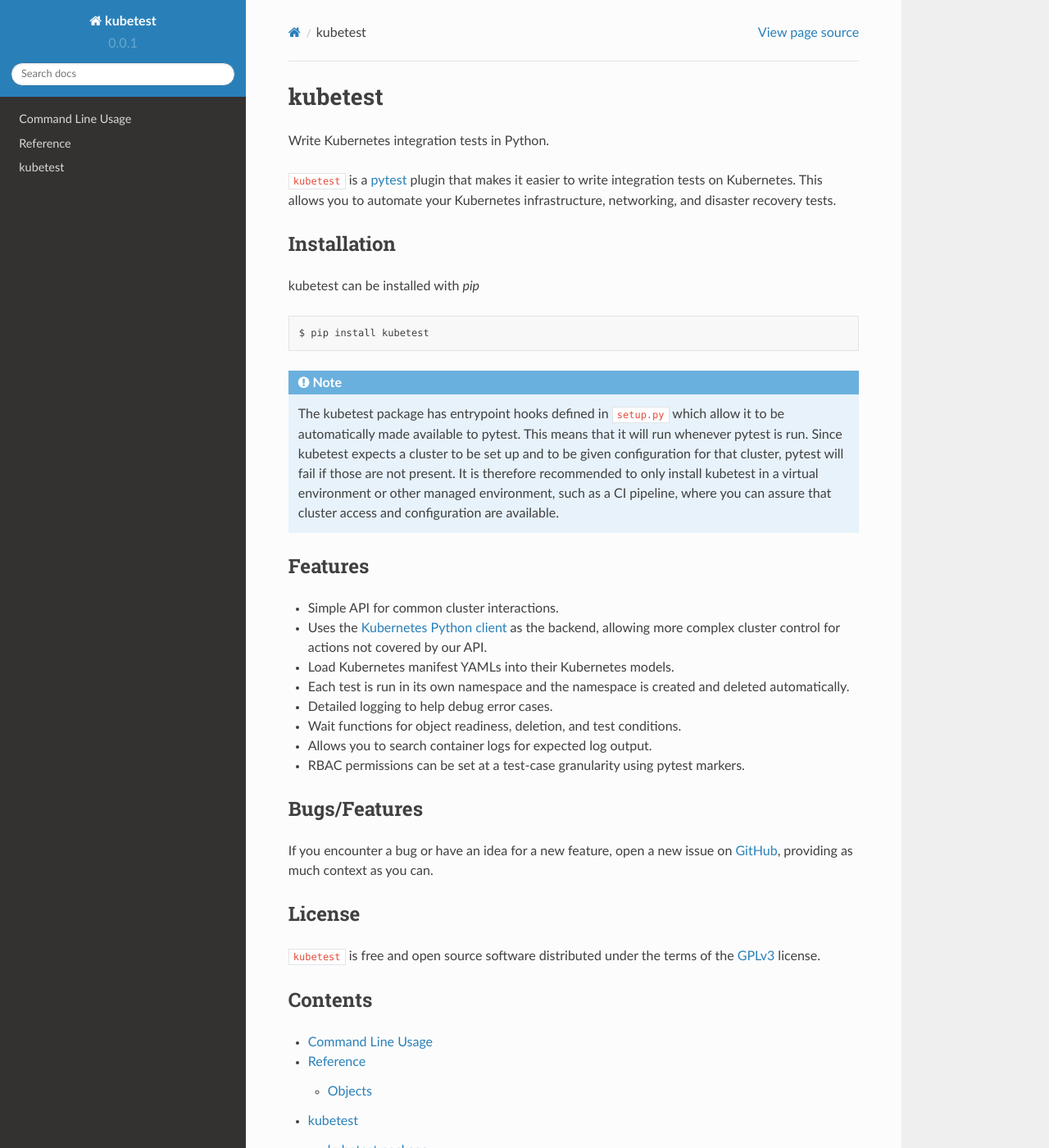
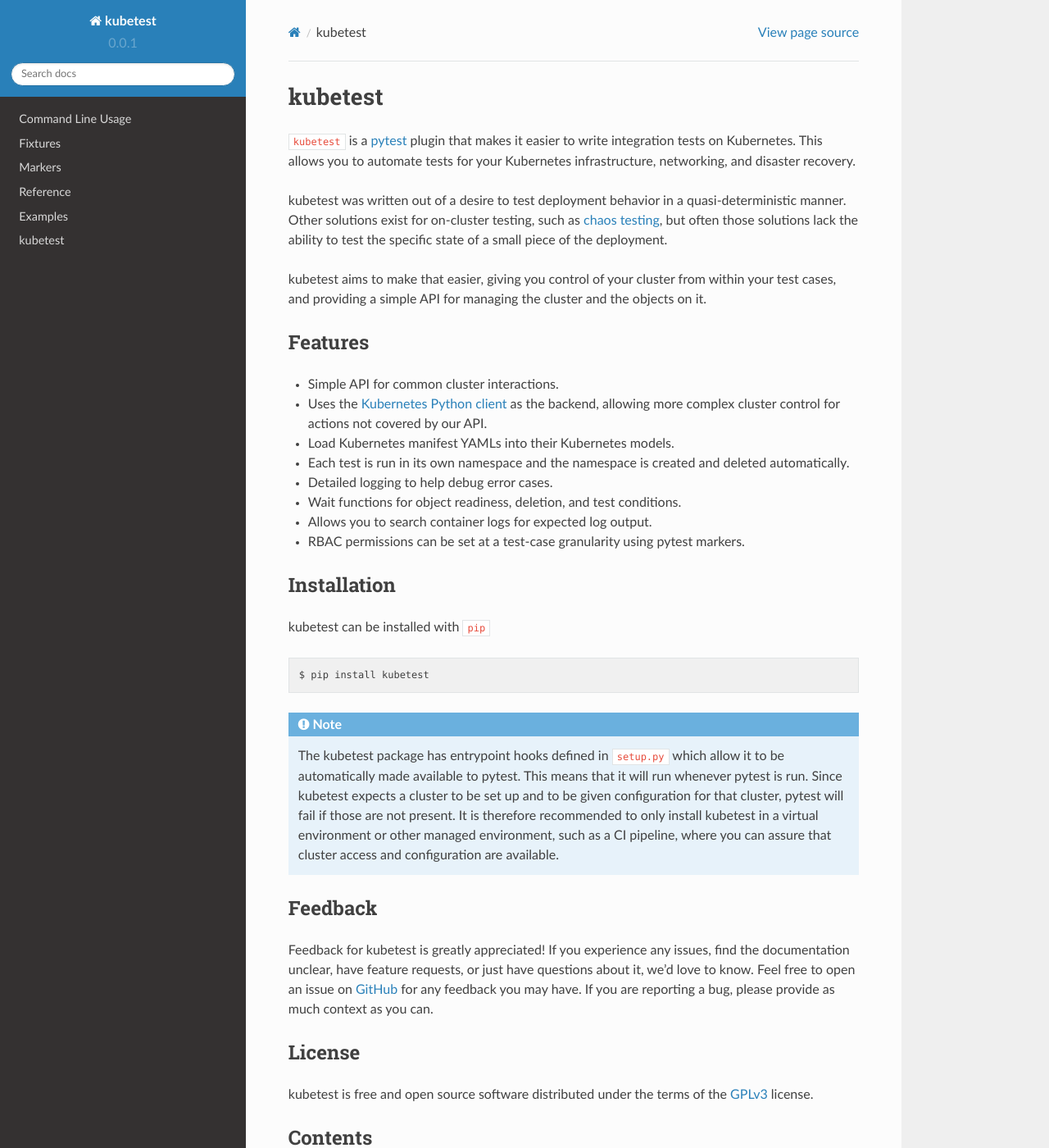
Before and after one commit to vapor-ware/kubetest, a Sphinx documentation site: the page built from docs/index.rst, in a window 1280 px wide and 1400 px high. Shown: the whole window at 82% size. Built offline with Sphinx 7.4.7 and the Read the Docs theme 2.0.0, drawn with Linux system fonts in a browser that asks for light colours; some of the changed text lies outside the part shown.

Commit message:
add a bunch of docs for the markers and fixtures

```diff
--- a/docs/conf.py
+++ b/docs/conf.py
@@ -74,7 +74,7 @@
 exclude_patterns = ['_build', 'Thumbs.db', '.DS_Store']
 
 # The name of the Pygments (syntax highlighting) style to use.
-pygments_style = 'default'
+pygments_style = 'friendly'
 
 
 # -- Options for HTML output -------------------------------------------------
--- /dev/null
+++ b/docs/examples.rst
@@ -0,0 +1,5 @@
+
+.. _examples:
+
+Examples
+========
--- a/docs/index.rst
+++ b/docs/index.rst
@@ -1,33 +1,18 @@
-:orphan:
 
 kubetest
 ========
-
-Write Kubernetes integration tests in Python.
-
 ``kubetest`` is a `pytest <https://docs.pytest.org/en/latest/>`_ plugin that
 makes it easier to write integration tests on Kubernetes. This allows you to
-automate your Kubernetes infrastructure, networking, and disaster recovery
-tests.
+automate tests for your Kubernetes infrastructure, networking, and disaster recovery.
 
+kubetest was written out of a desire to test deployment behavior in a
+quasi-deterministic manner. Other solutions exist for on-cluster testing, such
+as `chaos testing <https://principlesofchaos.org/>`_, but often those solutions
+lack the ability to test the specific state of a small piece of the deployment.
 
-Installation
-------------
-kubetest can be installed with `pip`
-
-.. code-block:: bash
-
-   $ pip install kubetest
-
-
-.. note::
-   The kubetest package has entrypoint hooks defined in ``setup.py`` which allow it to be
-   automatically made available to pytest. This means that it will run whenever pytest is run.
-   Since kubetest expects a cluster to be set up and to be given configuration for that
-   cluster, pytest will fail if those are not present. It is therefore recommended to only
-   install kubetest in a virtual environment or other managed environment, such as a CI
-   pipeline, where you can assure that cluster access and configuration are available.
-
+kubetest aims to make that easier, giving you control of your cluster from within
+your test cases, and providing a simple API for managing the cluster and the objects
+on it.
 
 Features
 --------
@@ -44,15 +29,38 @@
 - RBAC permissions can be set at a test-case granularity using pytest markers.
 
 
-Bugs/Features
--------------
-If you encounter a bug or have an idea for a new feature, open a new issue on
-`GitHub <https://github.com/vapor-ware/kubetest/issues>`_, providing as much
+.. _installation:
+
+Installation
+------------
+kubetest can be installed with ``pip``
+
+.. code-block:: bash
+
+   $ pip install kubetest
+
+
+.. note::
+   The kubetest package has entrypoint hooks defined in ``setup.py`` which allow it to be
+   automatically made available to pytest. This means that it will run whenever pytest is run.
+   Since kubetest expects a cluster to be set up and to be given configuration for that
+   cluster, pytest will fail if those are not present. It is therefore recommended to only
+   install kubetest in a virtual environment or other managed environment, such as a CI
+   pipeline, where you can assure that cluster access and configuration are available.
+
+
+Feedback
+--------
+Feedback for kubetest is greatly appreciated! If you experience any issues, find the
+documentation unclear, have feature requests, or just have questions about it, we'd
+love to know. Feel free to open an issue on `GitHub <https://github.com/vapor-ware/kubetest/issues>`_
+for any feedback you may have. If you are reporting a bug, please provide as much
 context as you can.
+
 
 License
 -------
-``kubetest`` is free and open source software distributed under the terms of
+kubetest is free and open source software distributed under the terms of
 the `GPLv3`_ license.
 
 
@@ -63,7 +71,10 @@
    :maxdepth: 2
 
    usage
+   fixtures
+   markers
    reference
+   examples
    source/modules
 
 
--- a/docs/usage.rst
+++ b/docs/usage.rst
@@ -1,7 +1,7 @@
 
 Command Line Usage
 ==================
-Once installed, the following pytest command-line options become available:
+Once installed (see :ref:`installation`), the following pytest command-line options become available:
 
 .. code-block:: none
 
```
Also changed, not shown: docs/fixtures.rst (added, +65 -0 lines), docs/markers.rst (added, +233 -0 lines), docs/reference.rst (+8 -0 lines), 2 other files.
